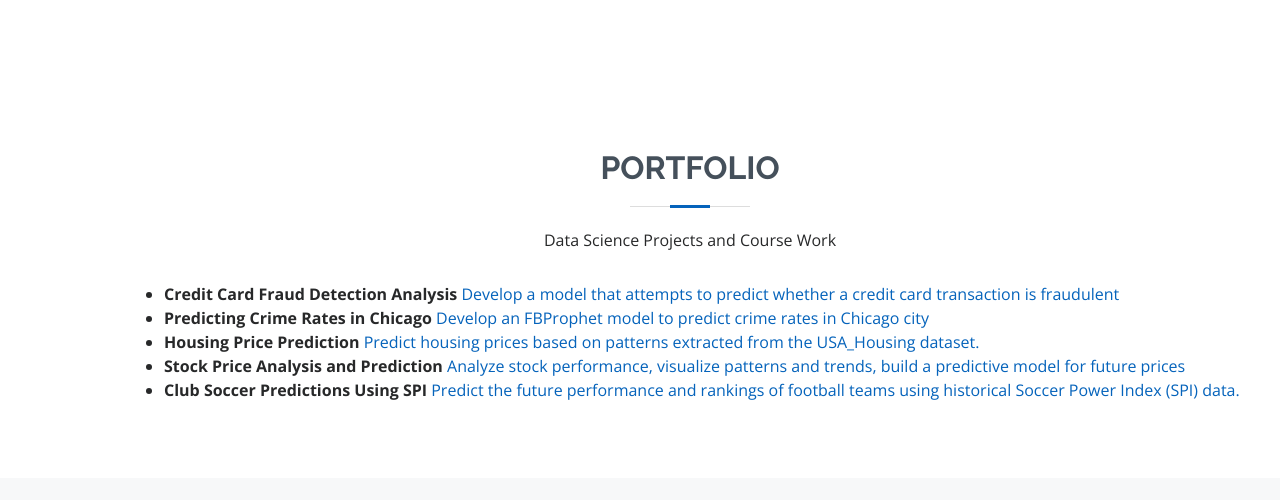
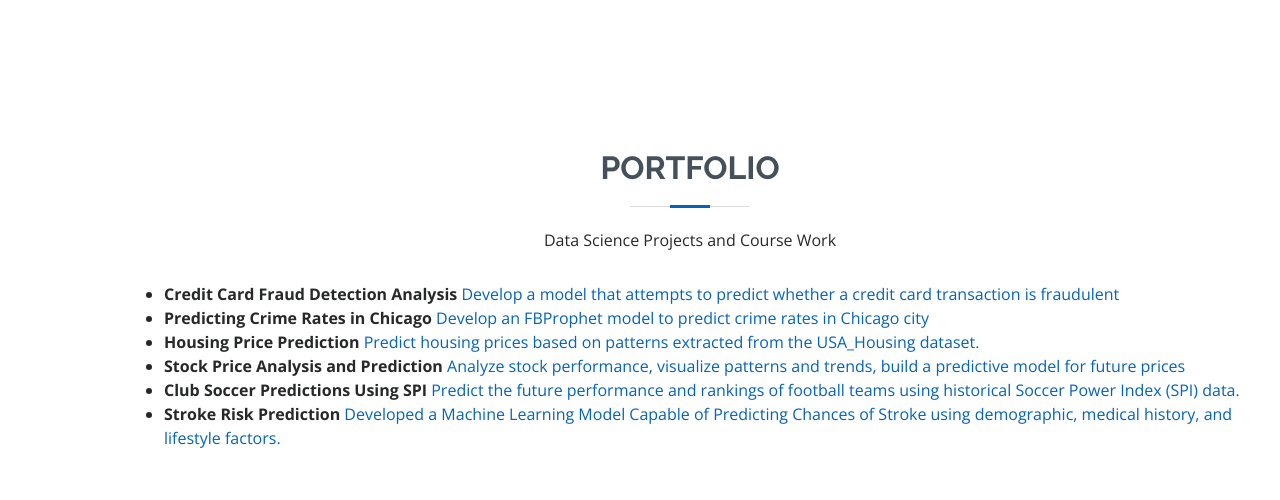
Before and after one commit to Syd-Shbir/Syd-Shbir.github.io, a plain HTML site: page index.html in a window 1280 px wide. Shown: the part 2719-3219 px from the top of the page. Drawn offline with nearby package versions, Linux system fonts and the light colour scheme.

Commit message:
Update index.html

```diff
--- a/index.html
+++ b/index.html
@@ -275,6 +275,7 @@
                 <li><b>Housing Price Prediction</b> <a href="https://github.com/Syd-Shbir/Housing_Price" target="_blank">Predict housing prices based on patterns extracted from the USA_Housing dataset.</a></li>
                 <li><b>Stock Price Analysis and Prediction</b> <a href="https://github.com/Syd-Shbir/Stocks_Time_Series_Analysis" target="_blank">Analyze stock performance, visualize patterns and trends, build a predictive model for future prices </a></li>
                 <li><b>Club Soccer Predictions Using SPI</b> <a href="https://github.com/Syd-Shbir/Club-Soccer-Predictions-Using-SPI" target="_blank">Predict the future performance and rankings of football teams using historical Soccer Power Index (SPI) data.</a></li>
+                <li><b>Stroke Risk Prediction</b> <a href="https://github.com/Syd-Shbir/Stroke-Risk-Prediction/tree/main" target="_blank">Developed a Machine Learning Model Capable of Predicting Chances of Stroke using demographic, medical history, and lifestyle factors.</a></li>
               </ul>
 
       </div>
```
